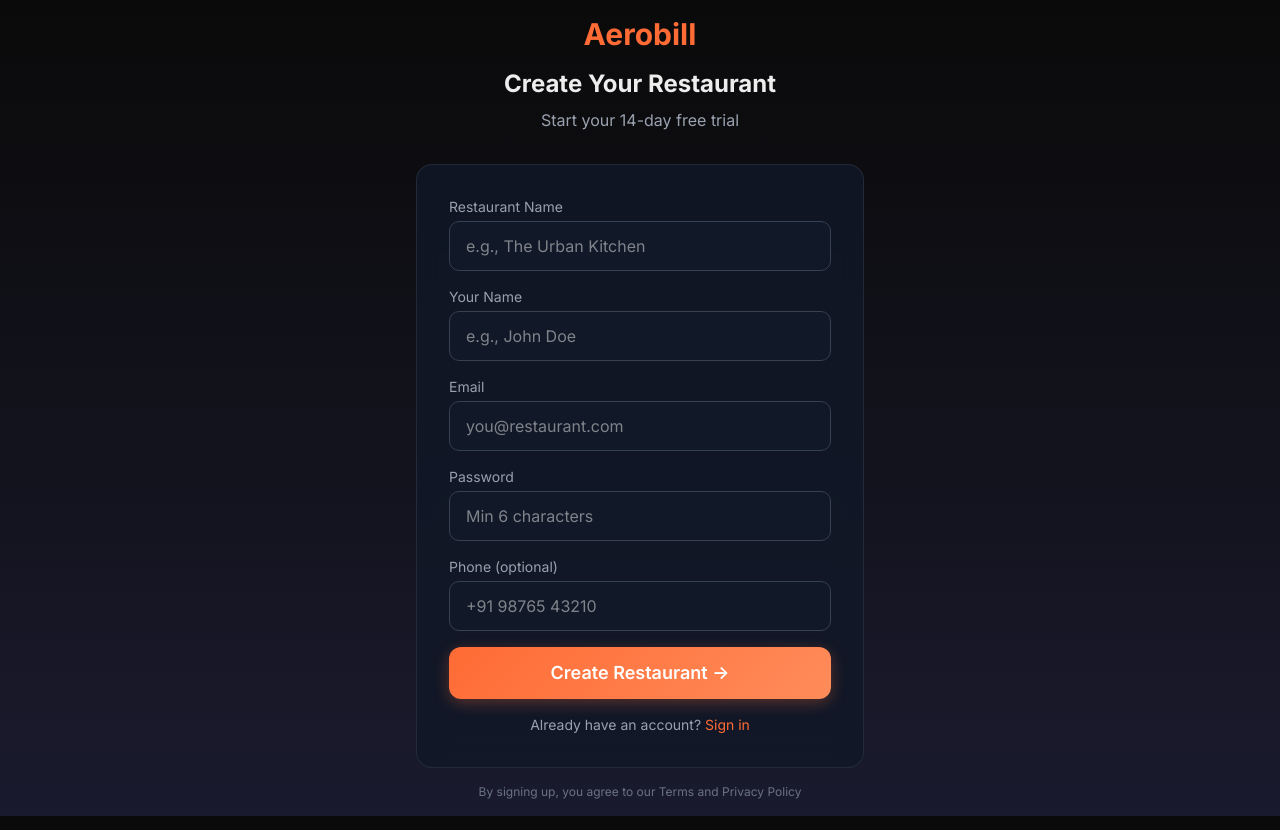
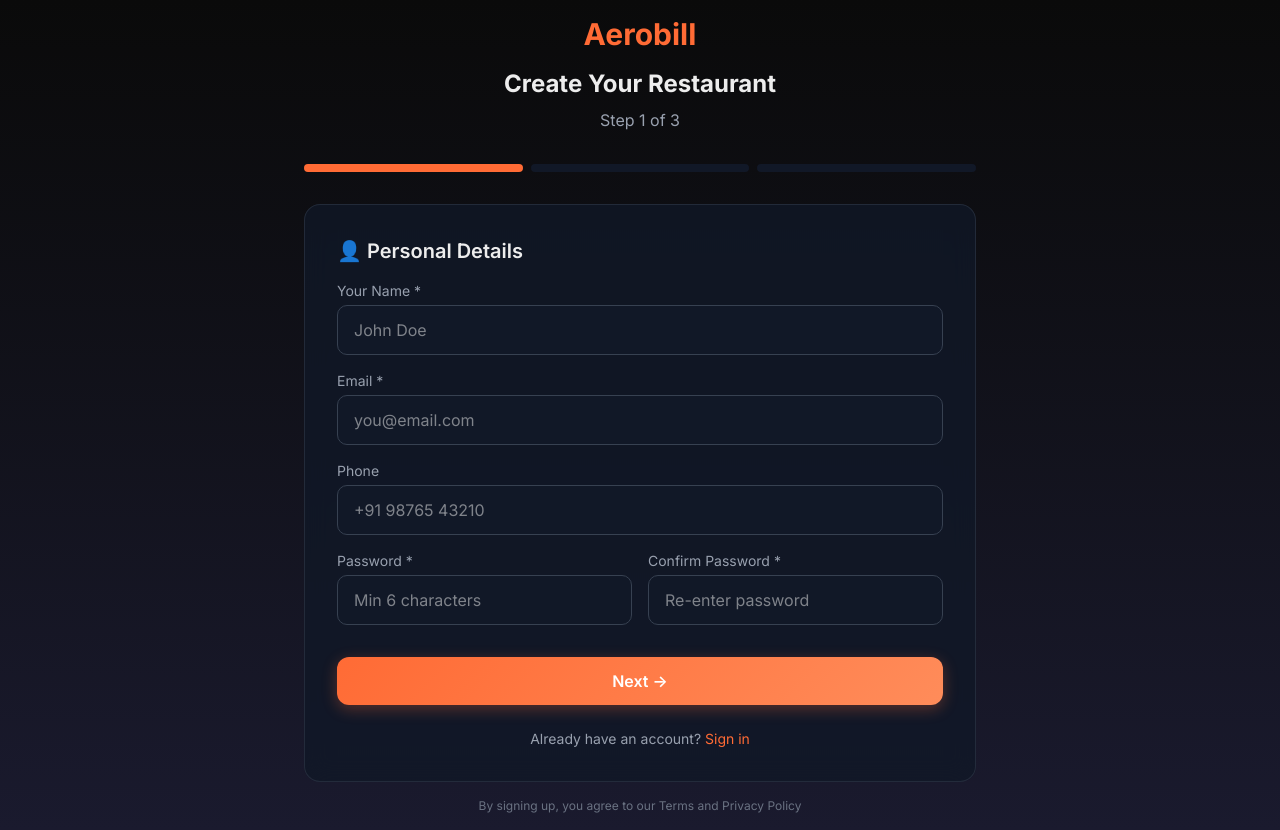
Before and after one commit to Pritam-Pattanaik/aerobill, a Next.js app: page /register in a window 1280 px wide. Built offline with nearby package versions, Linux system fonts and the light colour scheme.

Commit message:
3-step registration wizard: personal details, restaurant details, subscription

```diff
--- a/app/actions/auth.ts
+++ b/app/actions/auth.ts
@@ -2,13 +2,22 @@
 
 import { prisma } from "@/lib/prisma"
 import { hash } from "bcryptjs"
+import { Plan } from "@prisma/client"
 
 type RegisterInput = {
-    restaurantName: string
+    // Personal Details
     ownerName: string
     email: string
+    ownerPhone?: string
     password: string
-    phone?: string
+    // Restaurant Details
+    restaurantName: string
+    restaurantAddress?: string
+    restaurantPhone?: string
+    gstNumber?: string
+    fssaiLicense?: string
+    // Subscription
+    plan: "FREE" | "STARTER" | "BUSINESS" | "ENTERPRISE"
 }
 
 function generateSlug(name: string): string {
@@ -47,15 +56,18 @@
                     name: data.restaurantName,
                     slug,
                     email: data.email,
-                    phone: data.phone || null,
+                    phone: data.restaurantPhone || null,
+                    address: data.restaurantAddress || null,
+                    gstNumber: data.gstNumber || null,
+                    fssaiLicense: data.fssaiLicense || null,
                 },
             })
 
-            // Create FREE subscription
+            // Create subscription with selected plan
             await tx.subscription.create({
                 data: {
                     restaurantId: rest.id,
-                    plan: "FREE",
+                    plan: data.plan as Plan,
                     status: "ACTIVE",
                 },
             })
@@ -80,6 +92,15 @@
                 },
             })
 
+            // Create a default table for the restaurant
+            await tx.table.create({
+                data: {
+                    number: 1,
+                    restaurantId: rest.id,
+                    isActive: true,
+                },
+            })
+
             return rest
         })
 
--- a/app/register/page.tsx
+++ b/app/register/page.tsx
@@ -5,30 +5,83 @@
 import Link from "next/link"
 import { registerRestaurant } from "@/app/actions/auth"
 
+type Step = 1 | 2 | 3
+type Plan = "FREE" | "STARTER" | "BUSINESS" | "ENTERPRISE"
+
+const plans = [
+    { id: "FREE" as Plan, name: "Free", price: "₹0", period: "/forever", tables: "1", products: "10", desc: "Perfect for getting started" },
+    { id: "STARTER" as Plan, name: "Starter", price: "₹499", period: "/month", tables: "5", products: "50", desc: "Great for small restaurants" },
+    { id: "BUSINESS" as Plan, name: "Business", price: "₹999", period: "/month", tables: "20", products: "Unlimited", desc: "For growing businesses", popular: true },
+    { id: "ENTERPRISE" as Plan, name: "Enterprise", price: "₹2,499", period: "/month", tables: "Unlimited", products: "Unlimited", desc: "Full power, no limits" },
+]
+
 export default function RegisterPage() {
     const router = useRouter()
+    const [step, setStep] = useState<Step>(1)
     const [loading, setLoading] = useState(false)
     const [error, setError] = useState("")
-    const [form, setForm] = useState({
-        restaurantName: "",
-        ownerName: "",
-        email: "",
-        password: "",
-        phone: "",
-    })
 
-    const handleSubmit = async (e: React.FormEvent) => {
-        e.preventDefault()
+    // Step 1: Personal Details
+    const [personal, setPersonal] = useState({ name: "", email: "", phone: "", password: "", confirmPassword: "" })
+    // Step 2: Restaurant Details
+    const [restaurant, setRestaurant] = useState({ name: "", address: "", phone: "", gst: "", fssai: "" })
+    // Step 3: Subscription
+    const [selectedPlan, setSelectedPlan] = useState<Plan>("FREE")
+
+    const validateStep1 = () => {
+        if (!personal.name || !personal.email || !personal.password) {
+            setError("Name, Email and Password are required")
+            return false
+        }
+        if (personal.password.length < 6) {
+            setError("Password must be at least 6 characters")
+            return false
+        }
+        if (personal.password !== personal.confirmPassword) {
+            setError("Passwords do not match")
+            return false
+        }
+        setError("")
+        return true
+    }
+
+    const validateStep2 = () => {
+        if (!restaurant.name) {
+            setError("Restaurant name is required")
+            return false
+        }
+        setError("")
+        return true
+    }
+
+    const handleNext = () => {
+        if (step === 1 && validateStep1()) setStep(2)
+        else if (step === 2 && validateStep2()) setStep(3)
+    }
+
+    const handleBack = () => {
+        setError("")
+        if (step > 1) setStep((step - 1) as Step)
+    }
+
+    const handleSubmit = async () => {
         setLoading(true)
         setError("")
-
         try {
-            const result = await registerRestaurant(form)
-            if (result.success) {
-                router.push("/login?registered=true")
-            } else {
-                setError(result.error || "Registration failed")
-            }
+            const result = await registerRestaurant({
+                ownerName: personal.name,
+                email: personal.email,
+                ownerPhone: personal.phone,
+                password: personal.password,
+                restaurantName: restaurant.name,
+                restaurantAddress: restaurant.address,
+                restaurantPhone: restaurant.phone,
+                gstNumber: restaurant.gst,
+                fssaiLicense: restaurant.fssai,
+                plan: selectedPlan,
+            })
+            if (result.success) router.push("/login?registered=true")
+            else setError(result.error || "Registration failed")
         } catch {
             setError("Something went wrong. Please try again.")
         } finally {
@@ -38,95 +91,145 @@
 
     return (
         <div className="min-h-screen flex items-center justify-center p-4 bg-gradient-to-b from-[#0a0a0a] to-[#1a1a2e]">
-            <div className="w-full max-w-md">
+            <div className="w-full max-w-2xl">
+                {/* Header */}
                 <div className="text-center mb-8">
                     <Link href="/" className="text-3xl font-bold text-[#ff6b35]">Aerobill</Link>
                     <h1 className="text-2xl font-bold mt-4">Create Your Restaurant</h1>
-                    <p className="text-gray-400 mt-2">Start your 14-day free trial</p>
+                    <p className="text-gray-400 mt-2">Step {step} of 3</p>
                 </div>
 
-                <form onSubmit={handleSubmit} className="glass-card p-8 space-y-4">
+                {/* Progress Bar */}
+                <div className="flex gap-2 mb-8">
+                    {[1, 2, 3].map((s) => (
+                        <div key={s} className={`flex-1 h-2 rounded-full ${s <= step ? "bg-[#ff6b35]" : "bg-[var(--card)]"}`} />
+                    ))}
+                </div>
+
+                {/* Step Content */}
+                <div className="glass-card p-8">
                     {error && (
-                        <div className="bg-red-500/10 border border-red-500/50 text-red-400 px-4 py-2 rounded-lg text-sm">
+                        <div className="bg-red-500/10 border border-red-500/50 text-red-400 px-4 py-2 rounded-lg text-sm mb-6">
                             {error}
                         </div>
                     )}
 
-                    <div>
-                        <label className="block text-sm text-gray-400 mb-1">Restaurant Name</label>
-                        <input
-                            type="text"
-                            required
-                            value={form.restaurantName}
-                            onChange={(e) => setForm({ ...form, restaurantName: e.target.value })}
-                            className="input"
-                            placeholder="e.g., The Urban Kitchen"
-                        />
+                    {/* Step 1: Personal Details */}
+                    {step === 1 && (
+                        <div className="space-y-4">
+                            <h2 className="text-xl font-semibold mb-4">👤 Personal Details</h2>
+                            <div>
+                                <label className="block text-sm text-gray-400 mb-1">Your Name *</label>
+                                <input type="text" value={personal.name} onChange={(e) => setPersonal({ ...personal, name: e.target.value })}
+                                    className="input" placeholder="John Doe" required />
+                            </div>
+                            <div>
+                                <label className="block text-sm text-gray-400 mb-1">Email *</label>
+                                <input type="email" value={personal.email} onChange={(e) => setPersonal({ ...personal, email: e.target.value })}
+                                    className="input" placeholder="you@email.com" required />
+                            </div>
+                            <div>
+                                <label className="block text-sm text-gray-400 mb-1">Phone</label>
+                                <input type="tel" value={personal.phone} onChange={(e) => setPersonal({ ...personal, phone: e.target.value })}
+                                    className="input" placeholder="+91 98765 43210" />
+                            </div>
+                            <div className="grid grid-cols-2 gap-4">
+                                <div>
+                                    <label className="block text-sm text-gray-400 mb-1">Password *</label>
+                                    <input type="password" value={personal.password} onChange={(e) => setPersonal({ ...personal, password: e.target.value })}
+                                        className="input" placeholder="Min 6 characters" required />
+                                </div>
+                                <div>
+                                    <label className="block text-sm text-gray-400 mb-1">Confirm Password *</label>
+                                    <input type="password" value={personal.confirmPassword} onChange={(e) => setPersonal({ ...personal, confirmPassword: e.target.value })}
+                                        className="input" placeholder="Re-enter password" required />
+                                </div>
+                            </div>
+                        </div>
+                    )}
+
+                    {/* Step 2: Restaurant Details */}
+                    {step === 2 && (
+                        <div className="space-y-4">
+                            <h2 className="text-xl font-semibold mb-4">🍽️ Restaurant Details</h2>
+                            <div>
+                                <label className="block text-sm text-gray-400 mb-1">Restaurant Name *</label>
+                                <input type="text" value={restaurant.name} onChange={(e) => setRestaurant({ ...restaurant, name: e.target.value })}
+                                    className="input" placeholder="The Urban Kitchen" required />
+                            </div>
+                            <div>
+                                <label className="block text-sm text-gray-400 mb-1">Address</label>
+                                <input type="text" value={restaurant.address} onChange={(e) => setRestaurant({ ...restaurant, address: e.target.value })}
+                                    className="input" placeholder="123 Main Street, City" />
+                            </div>
+                            <div>
+                                <label className="block text-sm text-gray-400 mb-1">Restaurant Phone</label>
+                                <input type="tel" value={restaurant.phone} onChange={(e) => setRestaurant({ ...restaurant, phone: e.target.value })}
+                                    className="input" placeholder="+91 98765 43210" />
+                            </div>
+                            <div className="grid grid-cols-2 gap-4">
+                                <div>
+                                    <label className="block text-sm text-gray-400 mb-1">GST Number</label>
+                                    <input type="text" value={restaurant.gst} onChange={(e) => setRestaurant({ ...restaurant, gst: e.target.value })}
+                                        className="input" placeholder="22AAAAA0000A1Z5" />
+                                </div>
+                                <div>
+                                    <label className="block text-sm text-gray-400 mb-1">FSSAI License</label>
+                                    <input type="text" value={restaurant.fssai} onChange={(e) => setRestaurant({ ...restaurant, fssai: e.target.value })}
+                                        className="input" placeholder="12345678901234" />
+                                </div>
+                            </div>
+                        </div>
+                    )}
+
+                    {/* Step 3: Choose Plan */}
+                    {step === 3 && (
+                        <div>
+                            <h2 className="text-xl font-semibold mb-4">💳 Choose Your Plan</h2>
+                            <div className="grid gap-4 md:grid-cols-2">
+                                {plans.map((plan) => (
+                                    <div key={plan.id} onClick={() => setSelectedPlan(plan.id)}
+                                        className={`p-4 rounded-xl border-2 cursor-pointer transition-all ${selectedPlan === plan.id ? "border-[#ff6b35] bg-[#ff6b35]/10" : "border-[var(--border)] hover:border-[var(--border)]/80"
+                                            } ${plan.popular ? "ring-2 ring-[#ff6b35]/30" : ""}`}>
+                                        {plan.popular && <div className="text-xs text-[#ff6b35] font-semibold mb-2">⭐ Most Popular</div>}
+                                        <h3 className="font-bold text-lg">{plan.name}</h3>
+                                        <div className="mt-1">
+                                            <span className="text-2xl font-bold">{plan.price}</span>
+                                            <span className="text-gray-400 text-sm">{plan.period}</span>
+                                        </div>
+                                        <p className="text-gray-400 text-sm mt-2">{plan.desc}</p>
+                                        <div className="mt-3 text-xs text-gray-500">
+                                            <div>📦 {plan.tables} Tables</div>
+                                            <div>🍽️ {plan.products} Products</div>
+                                        </div>
+                                    </div>
+                                ))}
+                            </div>
+                        </div>
+                    )}
+
+                    {/* Navigation Buttons */}
+                    <div className="flex gap-4 mt-8">
+                        {step > 1 && (
+                            <button onClick={handleBack} className="btn-secondary flex-1 py-3">
+                                ← Back
+                            </button>
+                        )}
+                        {step < 3 ? (
+                            <button onClick={handleNext} className="btn-primary flex-1 py-3">
+                                Next →
+                            </button>
+                        ) : (
+                            <button onClick={handleSubmit} disabled={loading} className="btn-primary flex-1 py-3 disabled:opacity-50">
+                                {loading ? "Creating..." : "Create Restaurant 🚀"}
+                            </button>
+                        )}
                     </div>
 
-                    <div>
-                        <label className="block text-sm text-gray-400 mb-1">Your Name</label>
-                        <input
-                            type="text"
-                            required
-                            value={form.ownerName}
-                            onChange={(e) => setForm({ ...form, ownerName: e.target.value })}
-                            className="input"
-                            placeholder="e.g., John Doe"
-                        />
-                    </div>
-
-                    <div>
-                        <label className="block text-sm text-gray-400 mb-1">Email</label>
-                        <input
-                            type="email"
-                            required
-                            value={form.email}
-                            onChange={(e) => setForm({ ...form, email: e.target.value })}
-                            className="input"
-                            placeholder="you@restaurant.com"
-                        />
-                    </div>
-
-                    <div>
-                        <label className="block text-sm text-gray-400 mb-1">Password</label>
-                        <input
-                            type="password"
-                            required
-                            minLength={6}
-                            value={form.password}
-                            onChange={(e) => setForm({ ...form, password: e.target.value })}
-                            className="input"
-                            placeholder="Min 6 characters"
-                        />
-                    </div>
-
-                    <div>
-                        <label className="block text-sm text-gray-400 mb-1">Phone (optional)</label>
-                        <input
-                            type="tel"
-                            value={form.phone}
-                            onChange={(e) => setForm({ ...form, phone: e.target.value })}
-                            className="input"
-                            placeholder="+91 98765 43210"
-                        />
-                    </div>
-
-                    <button
-                        type="submit"
-                        disabled={loading}
-                        className="w-full btn-primary py-3 text-lg disabled:opacity-50"
-                    >
-                        {loading ? "Creating..." : "Create Restaurant →"}
-                    </button>
-
-                    <p className="text-center text-sm text-gray-400">
-                        Already have an account?{" "}
-                        <Link href="/login" className="text-[#ff6b35] hover:underline">
-                            Sign in
-                        </Link>
+                    <p className="text-center text-sm text-gray-400 mt-6">
+                        Already have an account? <Link href="/login" className="text-[#ff6b35] hover:underline">Sign in</Link>
                     </p>
-                </form>
+                </div>
 
                 <p className="text-center text-xs text-gray-500 mt-4">
                     By signing up, you agree to our Terms and Privacy Policy
```
Also changed, not shown: 1 other file (tests, documents, lock files or other folders).
